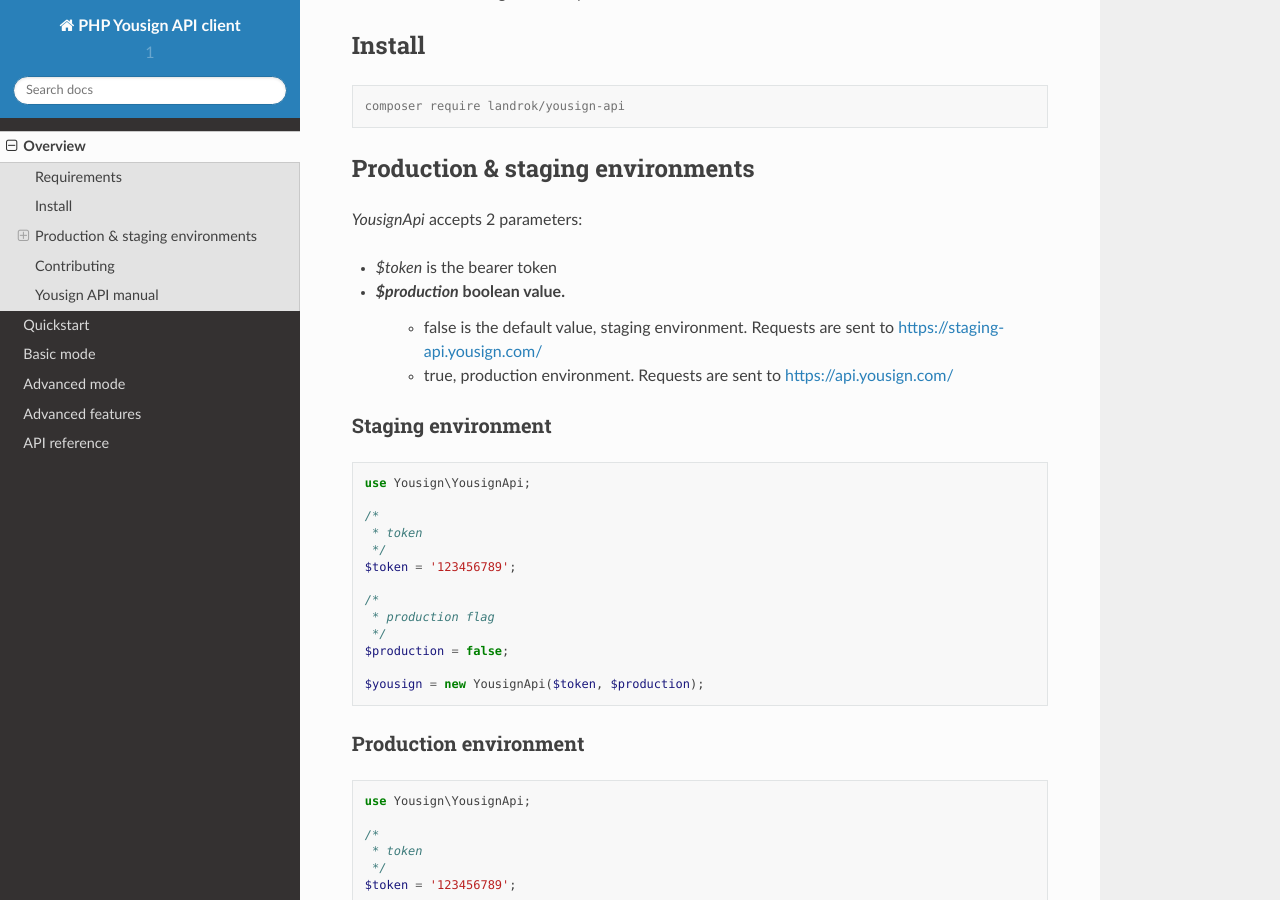
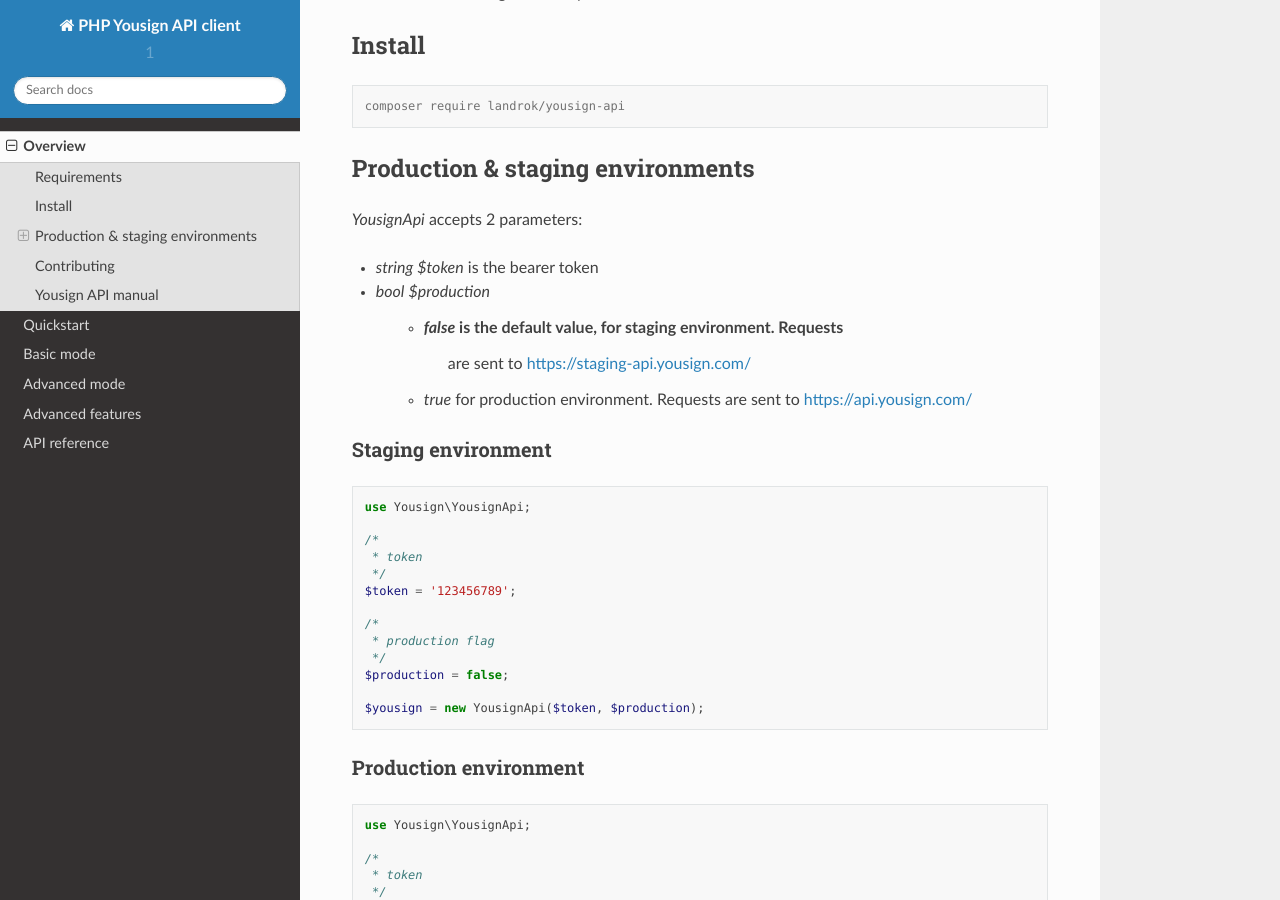
Before and after one commit to landrok/yousign-api, a Sphinx documentation site: the page built from docs/overview.rst, in a window 1280 px wide and 900 px high, scrolled down 475 px. Built offline with Sphinx 7.4.7 and the Read the Docs theme 2.0.0, drawn with Linux system fonts in a browser that asks for light colours.

Commit message:
Fix some typos

```diff
--- a/docs/api-reference.rst
+++ b/docs/api-reference.rst
@@ -396,7 +396,7 @@
 Parameters
 ~~~~~~~~~~
 
-*array* See <http://docs.guzzlephp.org/en/stable/request-options.html>
+*array* See http://docs.guzzlephp.org/en/stable/request-options.html
 
 Return Values
 ~~~~~~~~~~~~~
--- a/docs/index.rst
+++ b/docs/index.rst
@@ -27,7 +27,7 @@
     $users = $yousign->getUsers();
 
     foreach ($users as $user) {
-        echo PHP_EOL . $user->getId();
+        echo $user->getId();
     }
 
 
--- a/docs/overview.rst
+++ b/docs/overview.rst
@@ -31,11 +31,14 @@
 
 *YousignApi* accepts 2 parameters:
 
-- *$token* is the bearer token
-- *$production* boolean value.
-    - false is the default value, staging environment. Requests are sent
-      to https://staging-api.yousign.com/
-    - true, production environment. Requests are sent to
+- *string*  *$token* is the bearer token
+
+- *bool*    *$production*
+
+    - *false* is the default value, for staging environment. Requests
+        are sent to https://staging-api.yousign.com/
+
+    - *true* for production environment. Requests are sent to
       https://api.yousign.com/
 
 
--- a/docs/quickstart.rst
+++ b/docs/quickstart.rst
@@ -29,7 +29,7 @@
 
 *$users* contains an iterable *UserCollection* object.
 
-All API responses are converted into objects.
+All API responses are converted into objects (See `api_reference`).
 
 All of them offer *toArray()*, *toJson()* methods and getters to
 access their properties.
```
Also changed, not shown: other parts of docs/api-reference.rst (+1 -1 lines).
